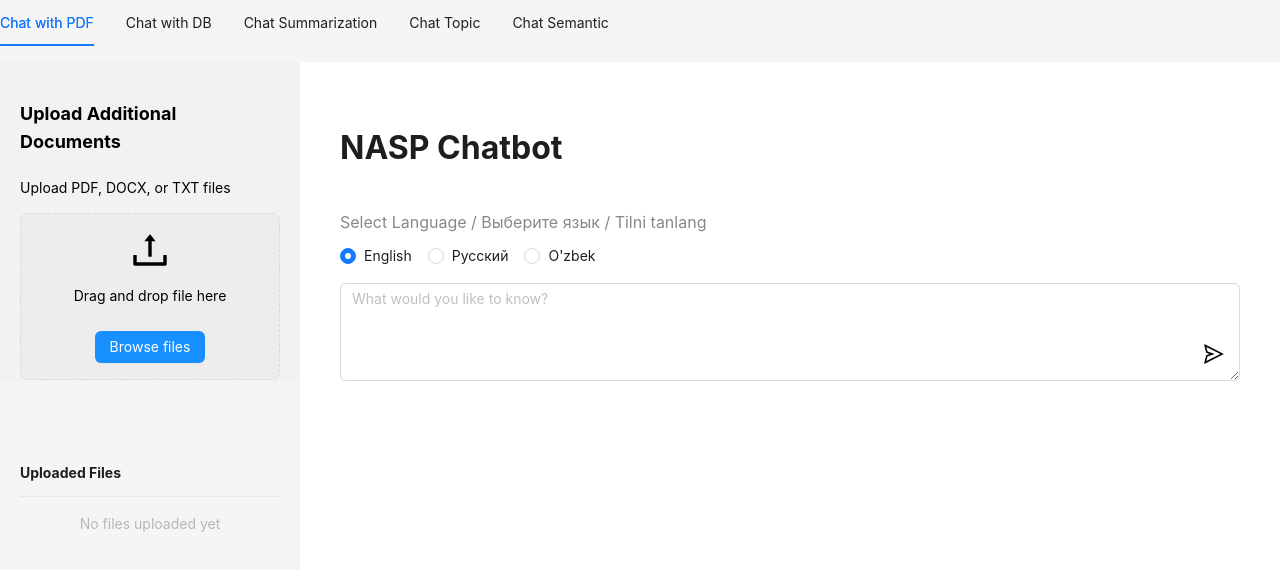
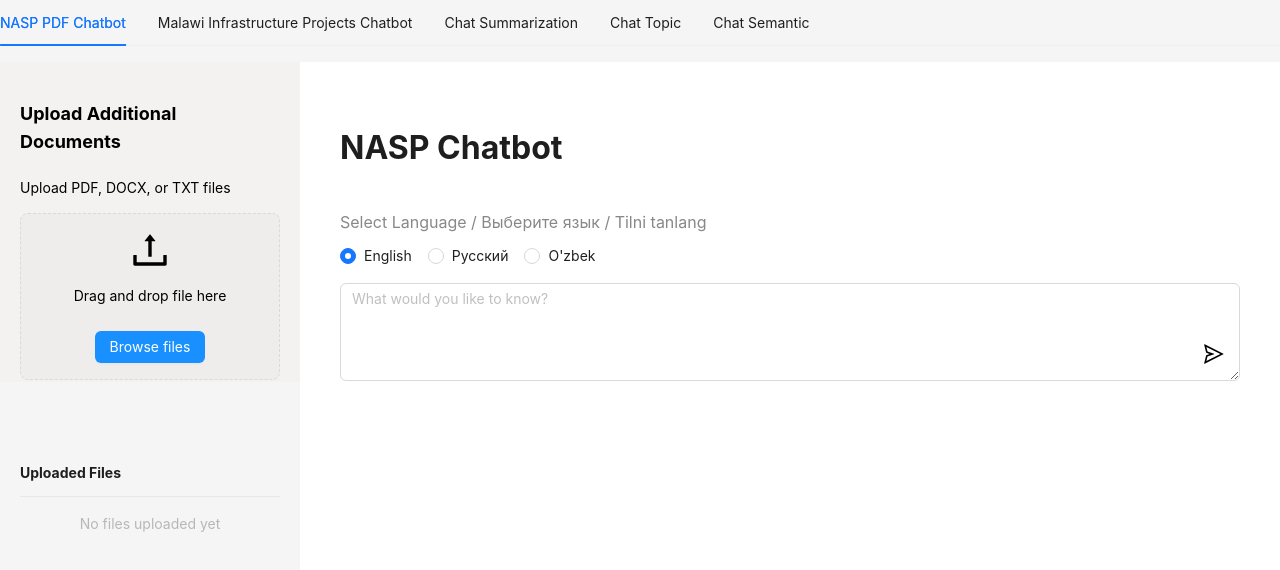
Before and after one commit to Gogi2016/ai-chat, a React (Create React App) app: page / in a window 1280 px wide. Shown: the top 570 px of the page. Built offline with nearby package versions, Linux system fonts and the light colour scheme.

Commit message:
initializing Summarization Page

```diff
--- a/src/App.js
+++ b/src/App.js
@@ -1,7 +1,7 @@
 import React from 'react';
 import { Tabs } from 'antd';
-import ChatWithPDF from './ChatWithPDF';
-import ChatWithDB from './ChatWithDB';
+import NASP_PDFChatbot from './NASP_PDFChatbot';
+import MalawiInfrastructureProjectsChatbot from './MalawiInfrastructureProjectsChatbot';
 import ChatSummarization from './ChatSummarization';
 import ChatTopic from './ChatTopic';
 import ChatSemantic from './ChatSemantic';
@@ -13,11 +13,11 @@ const App = () => {
   return (
     <div style={{ width: '100%', height: '100vh' }}>
       <Tabs defaultActiveKey="1">
-        <TabPane tab="Chat with PDF" key="1">
-          <ChatWithPDF />
+        <TabPane tab="NASP PDF Chatbot" key="1">
+          <NASP_PDFChatbot />
         </TabPane>
-        <TabPane tab="Chat with DB" key="2">
-          <ChatWithDB />
+        <TabPane tab="Malawi Infrastructure Projects Chatbot" key="2">
+          <MalawiInfrastructureProjectsChatbot />
         </TabPane>
         <TabPane tab="Chat Summarization" key="3">
           <ChatSummarization />
--- a/src/ChatWithDB.js
+++ b/src/MalawiInfrastructureProjectsChatbot.js
@@ -7,7 +7,7 @@ const { Content } = Layout;
 const { TextArea } = Input;
 const { Option } = Select;
 
-const ChatWithDB = () => {
+const MalawiInfrastructureProjectsChatbot = () => {
   const [language, setLanguage] = useState('english'); // Language selection state
   const [input, setInput] = useState(''); // User input state
   const [chatHistory, setChatHistory] = useState([]); // Chat history state
@@ -139,4 +139,4 @@ const ChatWithDB = () => {
   );
 };
 
-export default ChatWithDB;
+export default MalawiInfrastructureProjectsChatbot;
--- a/src/ChatWithPDF.js
+++ b/src/NASP_PDFChatbot.js
@@ -6,7 +6,7 @@ import './App.css';
 const { Sider, Content } = Layout;
 const { TextArea } = Input;
 
-const ChatWithPDF = () => {
+const NASP_PDFChatbot = () => {
   const [uploadedFiles, setUploadedFiles] = useState([]);
   const [showMore, setShowMore] = useState(false);
   const [language, setLanguage] = useState('english'); // State for managing selected language
@@ -96,4 +96,4 @@ const ChatWithPDF = () => {
   );
 };
 
-export default ChatWithPDF;
+export default NASP_PDFChatbot;
```
